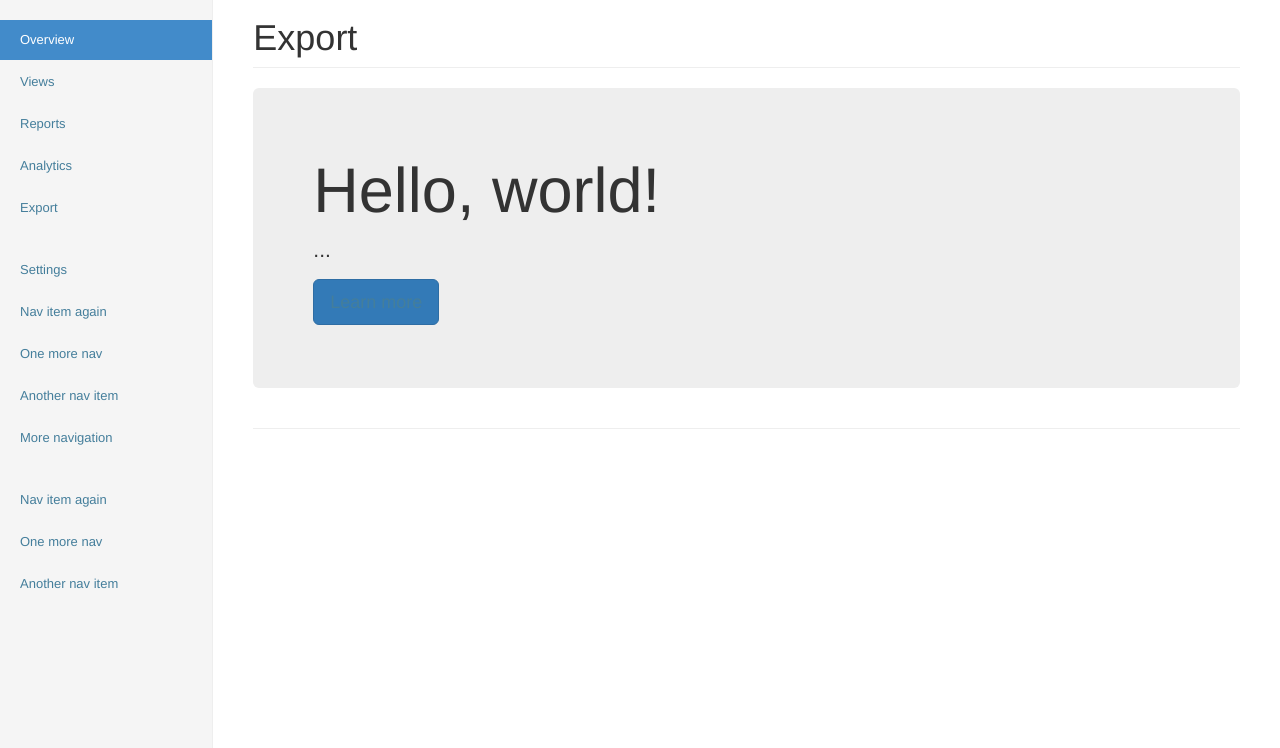
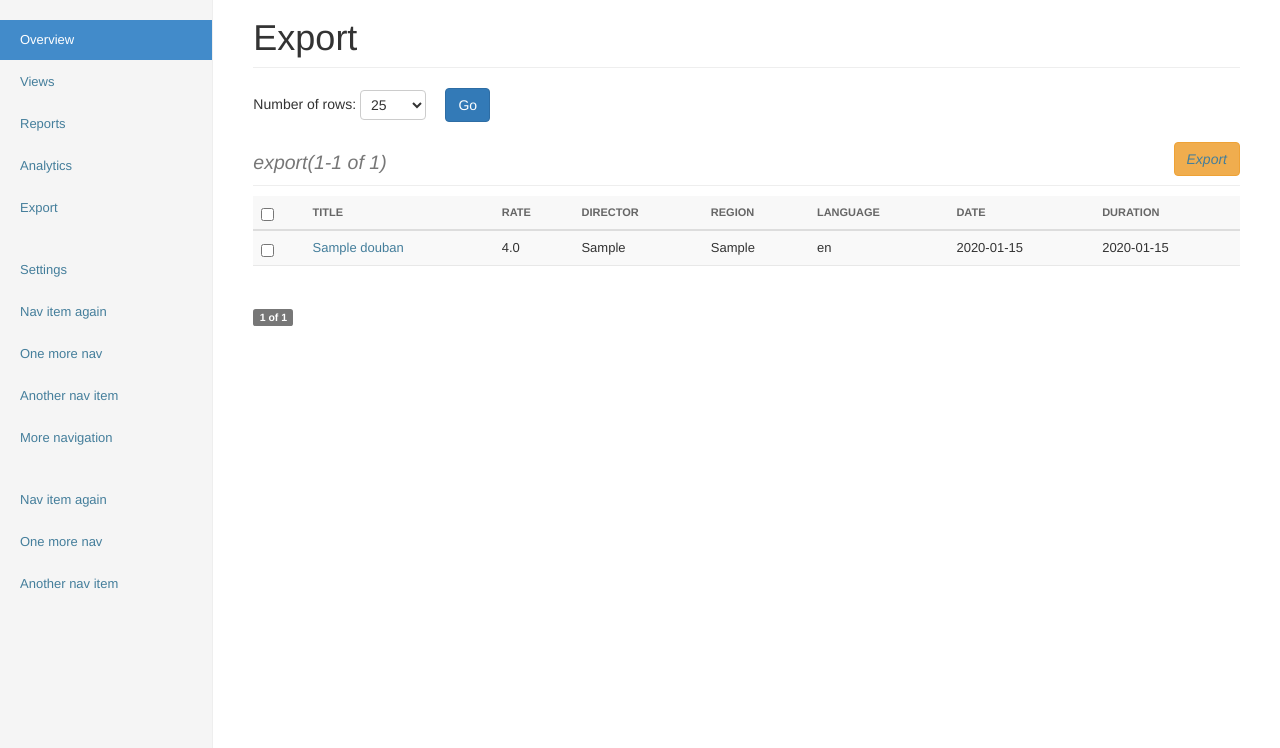
Before and after one commit to luojie3196/rogse, a Django app: page /douban/export/ in a window 1280 px wide. Shown: the part 52-800 px from the top of the page. Run offline with Django 3.2, Linux system fonts and the light colour scheme; a user stored in the database is signed in; tables that the repository leaves empty hold one stand-in row (values such as "Sample post"); some libraries are stand-ins or nearby versions.

Commit message:
douban web development stage 16

```diff
--- a/douban/templates/base.html
+++ b/douban/templates/base.html
@@ -14,6 +14,7 @@
 
     <!-- Admin CSS -->
     <link href="{% static "admin/css/base.css" %}" rel="stylesheet">
+    <link href="{% static "admin/css/changelists.css" %}" rel="stylesheet">
 
     <!-- Bootstrap core CSS -->
     <link href="{% static "bootstrap/css/bootstrap.min.css" %}" rel="stylesheet">
--- a/douban/templates/export.html
+++ b/douban/templates/export.html
@@ -7,9 +7,81 @@ Export for Douban
 {% block page-header-title %}Export {% endblock %}
 
 {% block page-header %}
-<div class="jumbotron">
-  <h1>Hello, world!</h1>
-  <p>...</p>
-  <p><a class="btn btn-primary btn-lg" href="#" role="button">Learn more</a></p>
+<form class="form-horizontal" action="{% url "export_page" %}" method="get">
+Number of rows:
+<select name="rows_num" class="">
+    {% if rows_num %}
+  <option selected="selected">{{ rows_num }}</option>
+    {% endif %}
+{% for row in rows_num_list %}
+  <option>{{ row }}</option>
+{% endfor %}
+</select>
+&nbsp;&nbsp;&nbsp;
+<button type="submit" class="btn btn-primary">Go</button>
+</form>
+{% endblock %}
+
+{% block sub-header-title %}
+<em><small>
+    export({{ movies.start_index}}-{{movies.end_index}} of {{total }})
+    <div style="float:right">
+        <a href="" class="btn btn-warning" >Export</a>
+    </div>
+</small></em>
+{% endblock %}
+
+{% block sub-header %}
+<table class="table table-striped">
+  <thead>
+    <tr>
+      <th><span><input type="checkbox" id="action-toggle"></span></th>
+      <th>Title</th>
+      <th>Rate</th>
+      <th>Director</th>
+      <th>Region</th>
+      <th>Language</th>
+      <th>Date</th>
+      <th>Duration</th>
+    </tr>
+  </thead>
+  <tbody>
+    {% for movie in movies %}
+    <tr>
+          <td class="action-checkbox"><input class="action-select" name="_selected_action" type="checkbox"></td>
+          <td><a href="{{ movie.url }}" target="_blank">{{ movie.title }}</a></td>
+          <td>{{ movie.rate }}</td>
+          <td>{{ movie.director }}</td>
+          <td>{{ movie.region }}</td>
+          <td>{{ movie.language }}</td>
+          <td>{{ movie.release_time }}</td>
+          <td>{{ movie.run_time }}</td>
+    </tr>
+    {% endfor %}
+  </tbody>
+</table>
+
+<div class="pagination">
+    <span class="label label-default">
+        {% if movies.has_previous %}
+            {% if rows_num %}
+            <a href="?rows_num={{ rows_num }}&page={{ movies.previous_page_number }}" class="glyphicon glyphicon-triangle-left"></a>
+            {% else %}
+            <a href="?page={{ movies.previous_page_number }}" class="glyphicon glyphicon-triangle-left"></a>
+            {% endif %}
+        {% endif %}
+
+        <span class="current">
+            {{ movies.number }} of {{ movies.paginator.num_pages }}
+        </span>
+
+        {% if movies.has_next %}
+            {% if rows_num %}
+            <a href="?rows_num={{ rows_num }}&page={{ movies.next_page_number }}" class="glyphicon glyphicon-triangle-right" ></a>
+            {% else %}
+            <a href="?page={{ movies.next_page_number }}" class="glyphicon glyphicon-triangle-right" ></a>
+            {% endif %}
+        {% endif %}
+    </span>
 </div>
 {% endblock %}
--- a/douban/views.py
+++ b/douban/views.py
@@ -150,7 +150,32 @@ def analytics_page(request):
 
 @login_required
 def export_page(request):
-    return render(request, 'export.html')
+    filter_mode = True
+    rows_num_list = ['25', '50', '100', '250', '500', '1000']
+    movie_list = Douban.objects.all()
+    try:
+        rows_num = request.GET['rows_num']
+    except KeyError:
+        paginator = Paginator(movie_list, 25)  # Show 25 movies per page
+        filter_mode = False
+    else:
+        if rows_num in rows_num_list:
+            rows_num_list.remove(rows_num)
+        paginator = Paginator(movie_list, rows_num)
+
+    page = request.GET.get('page')
+    try:
+        movies = paginator.page(page)
+    except PageNotAnInteger:
+        # If page is not an integer, deliver first page.
+        movies = paginator.page(1)
+    except EmptyPage:
+        # If page is out of range (e.g. 9999), deliver last page of results.
+        movies = paginator.page(paginator.num_pages)
+    if filter_mode:
+        return render(request, 'export.html', {'movies': movies, 'total': len(movie_list),
+                                               'rows_num': request.GET['rows_num'], 'rows_num_list': rows_num_list})
+    return render(request, 'export.html', {'movies': movies, 'total': len(movie_list), 'rows_num_list': rows_num_list})
 
 
 @login_required
```
Also changed, not shown: douban/commons.py (line endings or trailing spaces).
